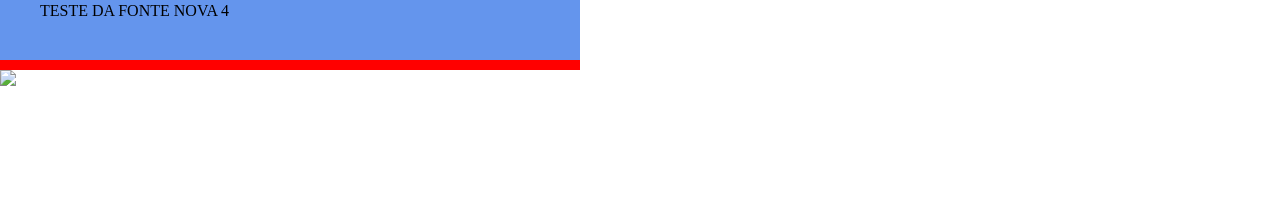
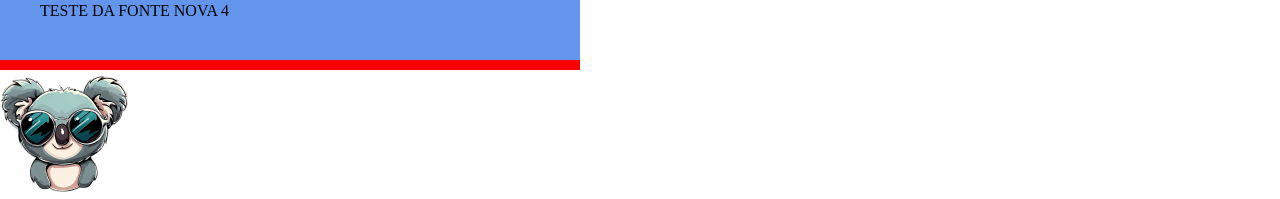
Before and after one commit to DeividEtec/projeto2, a plain HTML site: page index.html in a window 1280 px wide. Shown: the part 889-1088 px from the top of the page. Before the commit the page ends 979 px from the top, so only its background shows below. Drawn offline with Linux system fonts and the light colour scheme.

Commit message:
Update index.html
teste01

```diff
--- a/index.html
+++ b/index.html
@@ -137,7 +137,7 @@
    <p class="">
     TESTE DA FONTE NOVA 4
    </p>
-   <img src="./imagens/Iicon-Koala.128.png">
+   <img src="./imagens/koala128.png">
 
 
 
```
